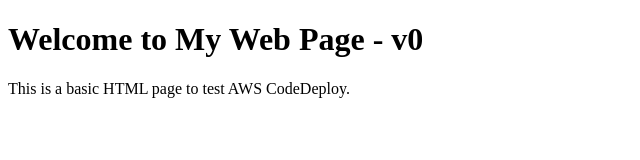
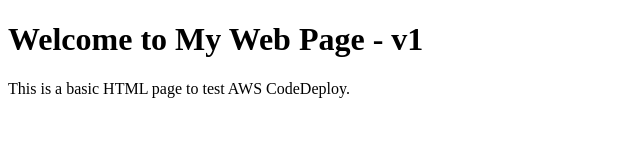
Before and after one commit to sp872-Sarang/aws-codeDeploy-fork, a plain HTML site: page index.html in a window 1280 px wide. Shown: the full height of the page, 0-640 px from the left. Drawn offline with Linux system fonts and the light colour scheme.

Commit message:
Update index.html

```diff
--- a/index.html
+++ b/index.html
@@ -4,7 +4,7 @@
     <title>My Web Page</title>
 </head>
 <body>
-    <h1>Welcome to My Web Page - v0</h1>
+    <h1>Welcome to My Web Page - v1</h1>
     <p>This is a basic HTML page to test AWS CodeDeploy.</p>
 </body>
 </html>
```
